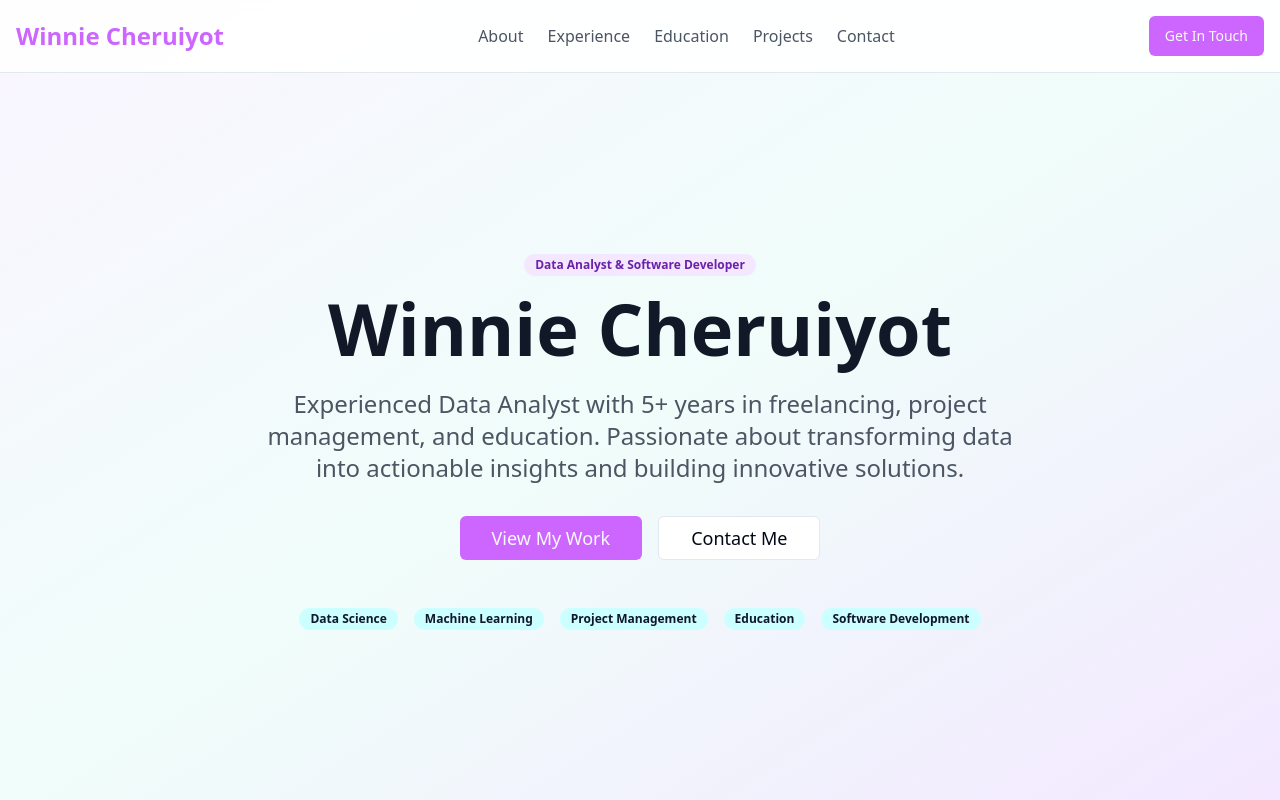
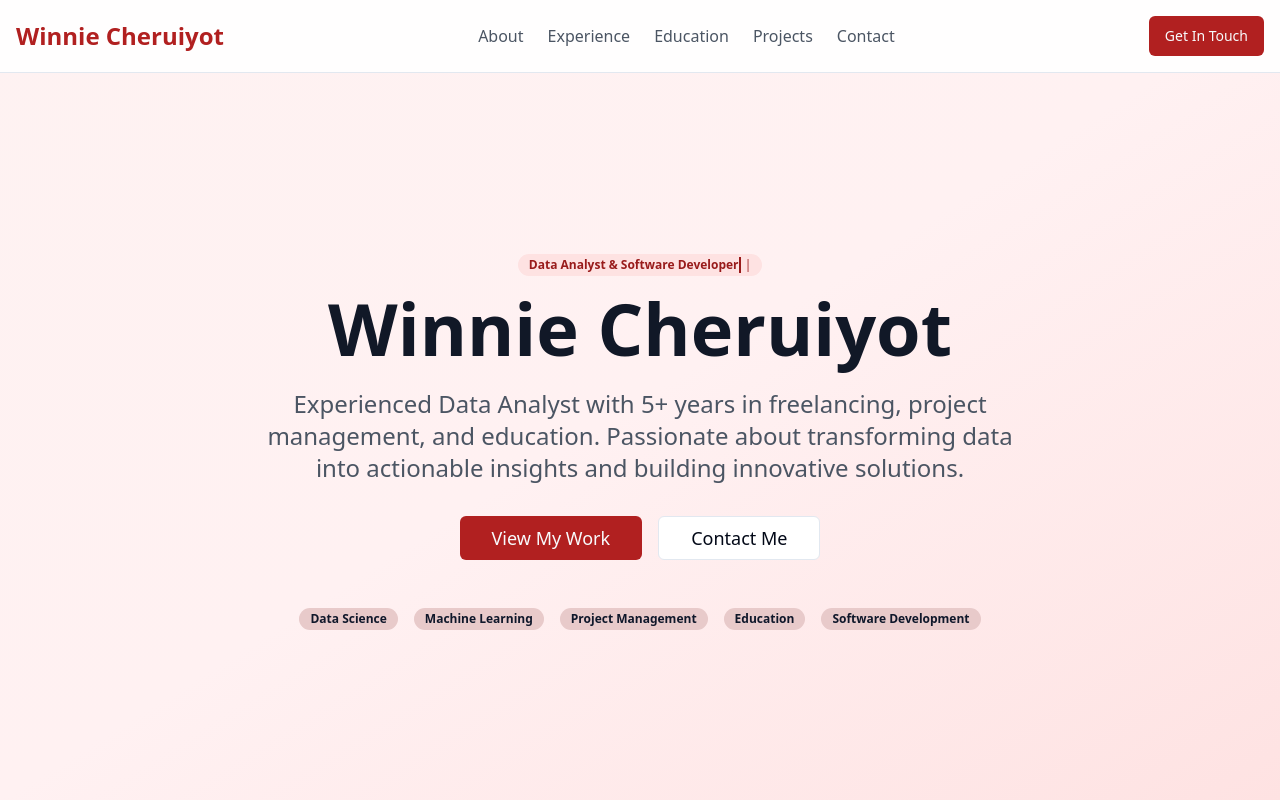
Before and after one commit to Winnie-Cheruiyot/winnie-cheruiyot-portfolio, a React (Vite) app: page / in a window 1280 px wide. Shown: the top 800 px of the page. Built offline with nearby package versions, Linux system fonts and the light colour scheme.

Commit message:
feat: Implement maroon theme and typing effect
Changes the theme to maroon and adds a typing effect to the hero section.

```diff
--- a/src/components/Hero.tsx
+++ b/src/components/Hero.tsx
@@ -1,8 +1,26 @@
 
 import { Button } from "@/components/ui/button";
 import { Badge } from "@/components/ui/badge";
+import { useState, useEffect } from "react";
 
 const Hero = () => {
+  const [displayText, setDisplayText] = useState("");
+  const fullText = "Data Analyst & Software Developer";
+
+  useEffect(() => {
+    let currentIndex = 0;
+    const typingInterval = setInterval(() => {
+      if (currentIndex <= fullText.length) {
+        setDisplayText(fullText.slice(0, currentIndex));
+        currentIndex++;
+      } else {
+        clearInterval(typingInterval);
+      }
+    }, 100);
+
+    return () => clearInterval(typingInterval);
+  }, []);
+
   const scrollToSection = (sectionId: string) => {
     const element = document.getElementById(sectionId);
     if (element) {
@@ -11,10 +29,13 @@ const Hero = () => {
   };
 
   return (
-    <section className="min-h-screen flex items-center justify-center bg-gradient-to-br from-purple-50 via-teal-50 to-purple-100 pt-20">
+    <section className="min-h-screen flex items-center justify-center bg-gradient-to-br from-red-50 via-rose-50 to-red-100 pt-20">
       <div className="container mx-auto px-4 text-center">
         <div className="max-w-4xl mx-auto">
-          <Badge className="mb-4 bg-purple-100 text-purple-800">Data Analyst & Software Developer</Badge>
+          <Badge className="mb-4 bg-red-100 text-red-800 inline-flex items-center">
+            <span className="typing-text">{displayText}</span>
+            <span className="animate-pulse ml-1">|</span>
+          </Badge>
 
           <h1 className="text-5xl md:text-7xl font-bold text-gray-900 mb-6">
             Winnie Cheruiyot
--- a/src/index.css
+++ b/src/index.css
@@ -16,35 +16,35 @@
     --popover: 0 0% 100%;
     --popover-foreground: 222.2 84% 4.9%;
 
-    --primary: 280 100% 70%;
+    --primary: 0 69% 41%;
     --primary-foreground: 210 40% 98%;
 
-    --secondary: 180 100% 90%;
+    --secondary: 0 39% 85%;
     --secondary-foreground: 222.2 47.4% 11.2%;
 
-    --muted: 180 100% 95%;
+    --muted: 0 39% 95%;
     --muted-foreground: 215.4 16.3% 46.9%;
 
-    --accent: 280 100% 95%;
-    --accent-foreground: 280 100% 20%;
+    --accent: 0 69% 95%;
+    --accent-foreground: 0 69% 20%;
 
     --destructive: 0 84.2% 60.2%;
     --destructive-foreground: 210 40% 98%;
 
     --border: 214.3 31.8% 91.4%;
     --input: 214.3 31.8% 91.4%;
-    --ring: 280 100% 70%;
+    --ring: 0 69% 41%;
 
     --radius: 0.5rem;
 
     --sidebar-background: 0 0% 98%;
     --sidebar-foreground: 240 5.3% 26.1%;
-    --sidebar-primary: 280 100% 70%;
+    --sidebar-primary: 0 69% 41%;
     --sidebar-primary-foreground: 0 0% 98%;
-    --sidebar-accent: 280 100% 95%;
-    --sidebar-accent-foreground: 280 100% 20%;
+    --sidebar-accent: 0 69% 95%;
+    --sidebar-accent-foreground: 0 69% 20%;
     --sidebar-border: 220 13% 91%;
-    --sidebar-ring: 280 100% 70%;
+    --sidebar-ring: 0 69% 41%;
   }
 
   .dark {
@@ -57,16 +57,16 @@
     --popover: 222.2 84% 4.9%;
     --popover-foreground: 210 40% 98%;
 
-    --primary: 280 100% 80%;
+    --primary: 0 69% 60%;
     --primary-foreground: 222.2 47.4% 11.2%;
 
-    --secondary: 180 50% 20%;
+    --secondary: 0 39% 25%;
     --secondary-foreground: 210 40% 98%;
 
     --muted: 217.2 32.6% 17.5%;
     --muted-foreground: 215 20.2% 65.1%;
 
-    --accent: 280 50% 25%;
+    --accent: 0 39% 30%;
     --accent-foreground: 210 40% 98%;
 
     --destructive: 0 62.8% 30.6%;
@@ -74,15 +74,15 @@
 
     --border: 217.2 32.6% 17.5%;
     --input: 217.2 32.6% 17.5%;
-    --ring: 280 100% 80%;
+    --ring: 0 69% 60%;
     --sidebar-background: 240 5.9% 10%;
     --sidebar-foreground: 240 4.8% 95.9%;
-    --sidebar-primary: 280 100% 80%;
+    --sidebar-primary: 0 69% 60%;
     --sidebar-primary-foreground: 0 0% 100%;
     --sidebar-accent: 240 3.7% 15.9%;
     --sidebar-accent-foreground: 240 4.8% 95.9%;
     --sidebar-border: 240 3.7% 15.9%;
-    --sidebar-ring: 280 100% 80%;
+    --sidebar-ring: 0 69% 60%;
   }
 }
 
@@ -95,3 +95,21 @@
     @apply bg-background text-foreground;
   }
 }
+
+/* Typing animation keyframes */
+@keyframes typing {
+  from { width: 0; }
+  to { width: 100%; }
+}
+
+@keyframes blink {
+  0%, 50% { border-color: transparent; }
+  51%, 100% { border-color: currentColor; }
+}
+
+.typing-text {
+  overflow: hidden;
+  border-right: 2px solid;
+  white-space: nowrap;
+  animation: typing 3s steps(40, end), blink 0.75s step-end infinite;
+}
```
